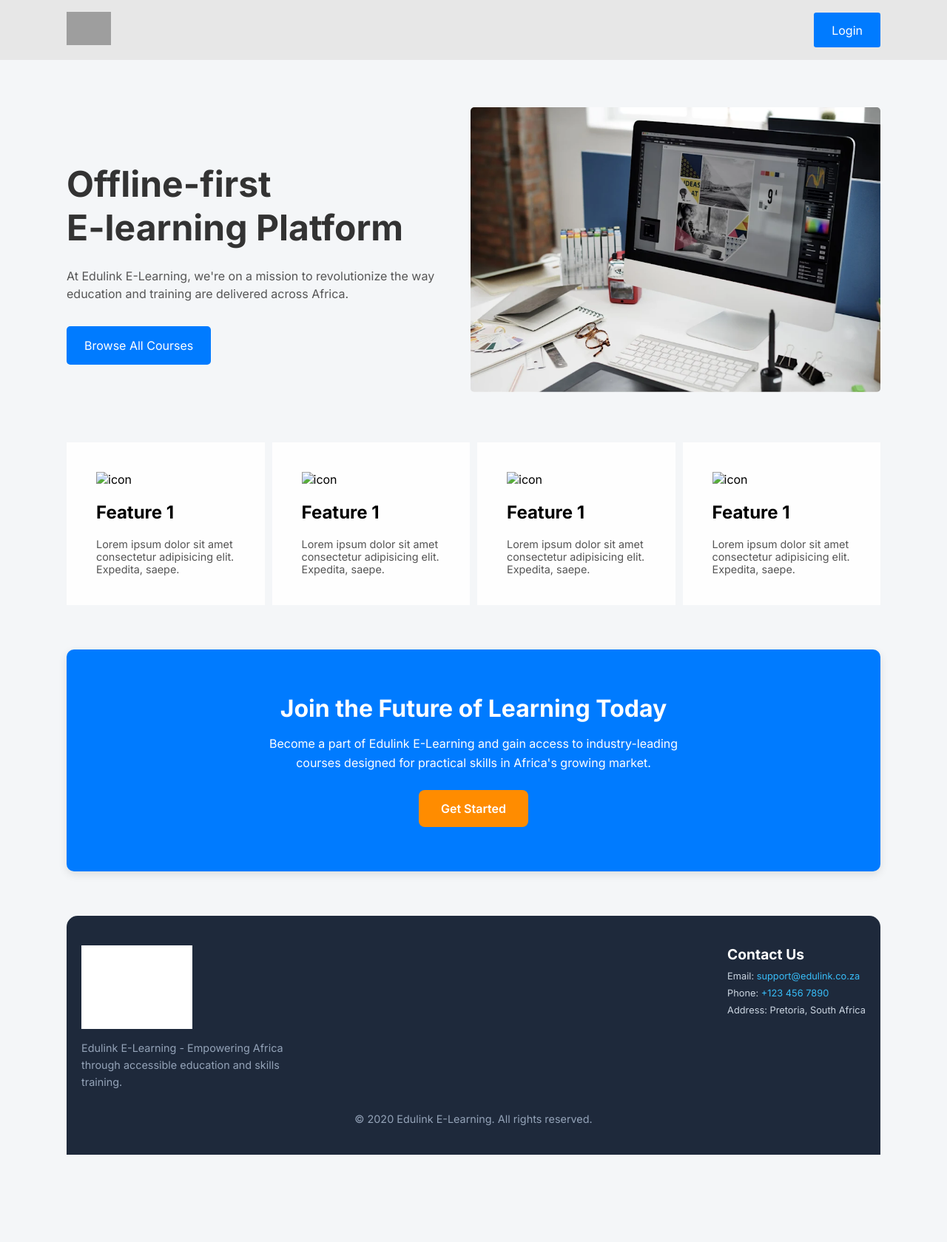
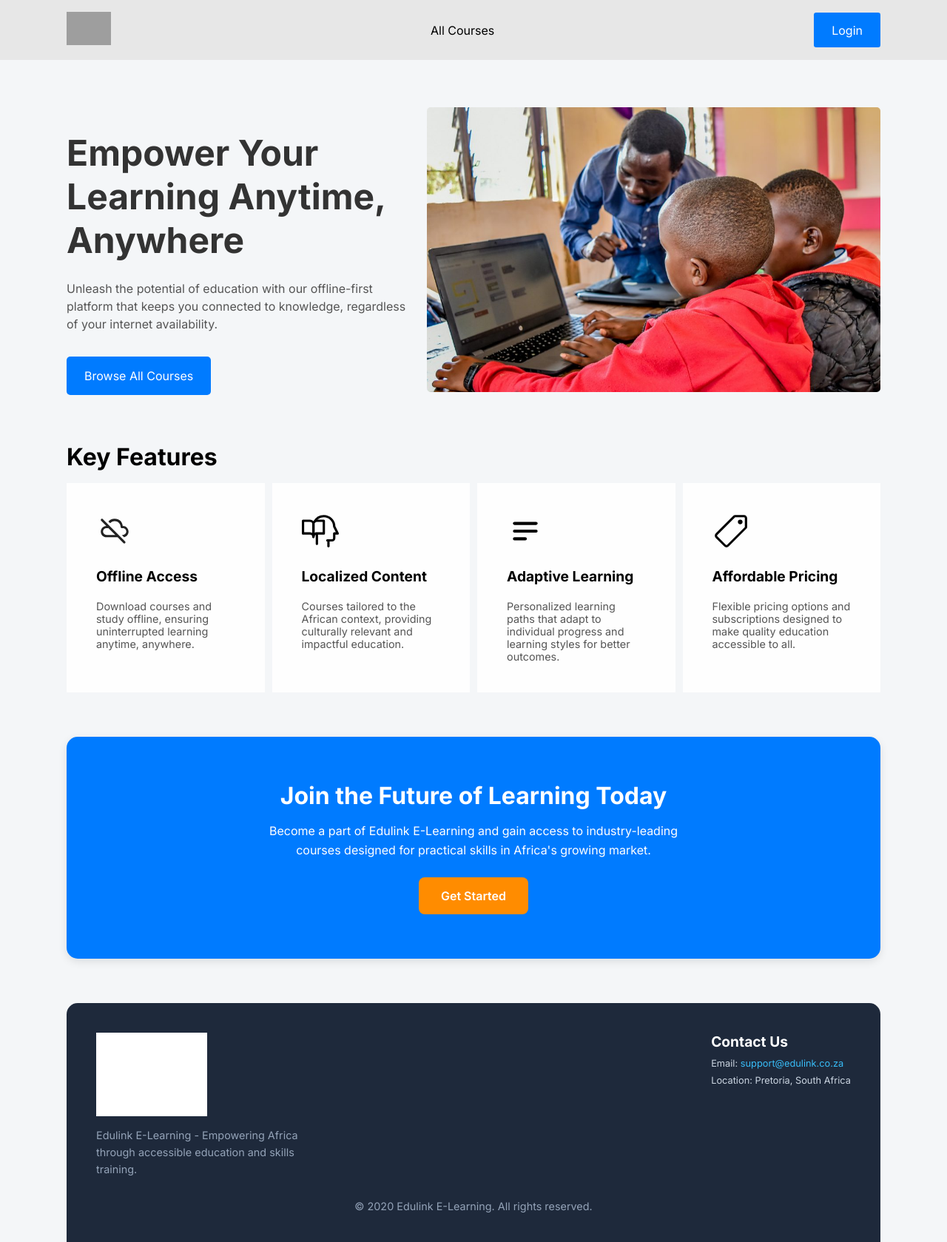
Before and after one commit to Katlego909/edulink_offline_app, a Django app: template core/templates/core/home.html in a window 1280 px wide. Shown: the whole page at 74% size. Before the commit the page ends 1561 px from the top, so only its background shows below. Run offline with Django 5.2, Linux system fonts and the light colour scheme; the template is opened without the code that fills it: most values are stand-ins (such as "Sample title", 1, 10 or a date in 2020); grey boxes are pictures that could not be loaded.

Commit message:
Update to home page

```diff
--- a/core/templates/core/base.html
+++ b/core/templates/core/base.html
@@ -33,17 +33,16 @@
                         <img src="/static/images/logo.svg" class="logo-img" alt="">
                     </a>
                 </div>
-{% comment %}
+
                 <div class="nav-links">
-                        <a href="{% url 'course_list' %}">Courses</a>
-                        <a href="{% url 'course_list' %}">Categories</a>
-                </div> {% endcomment %}
+                        <a href="{% url 'course_list' %}">All Courses</a>
+                </div>
 
                 <div class="buttons">
 
                     {% if request.user.is_authenticated %}
 
-                        <a href="{% url 'profile' %}" class="btn btn-profile">Profile</a>
+                        <a href="{% url 'profile' %}" class="btn btn-courses">Profile</a>
                         <a href="{% url 'logout' %}" class="btn btn-logout">Logout</a>
 
                     {% else %}
--- a/core/templates/core/home.html
+++ b/core/templates/core/home.html
@@ -65,6 +65,18 @@
         line-height: 1.5;
     }
 
+    #features {
+        margin: 40px 0;
+    }
+
+    .feature-heading {
+        font-size: 2rem;
+        margin-bottom: 1rem;
+    }
+
+    .icon {
+        height: 50px;
+    }
 
     .cards-grid {
         display: grid;
@@ -73,10 +85,6 @@
         max-width: 1100px;
         width: 100%;
         margin-bottom: 20px;
-    }
-
-    #features {
-        margin: 40px 0;
     }
 
     .card {
@@ -89,6 +97,7 @@
     }
 
     .card h2 {
+        font-size: 1.2rem;
         margin-bottom: 20px;
     }
 
@@ -103,7 +112,7 @@
         padding: 60px 20px;
         text-align: center;
         margin: 60px 0;
-        border-radius: 10px;
+        border-radius: 15px;
         box-shadow: 0 4px 12px rgba(0, 0, 0, 0.1);
     }
 
@@ -141,7 +150,7 @@
     #footer {
         background-color: #1e293b;
         color: #f1f5f9;
-        padding: 40px 20px;
+        padding: 40px;
         font-size: 1rem;
         margin-bottom: 20px; /* Space below the footer */
         border-radius: 15px 15px 0 0; /* Only top left and right corners */
@@ -243,12 +252,12 @@
 <section id="hero">
     <div class="hero-grid">
         <div class="hero-content">
-            <h1 class="heading" >Offline-first <br> <span>E-learning Platform</span> </h1>
-            <p class="description" >At Edulink E-Learning, we're on a mission to revolutionize the way education and training are delivered across Africa.</p>
+            <h1 class="heading" >Empower Your Learning Anytime, Anywhere</h1>
+            <p class="description" >Unleash the potential of education with our offline-first platform that keeps you connected to knowledge, regardless of your internet availability.</p>
             <a href="/courses/" class="all-courses">Browse All Courses</a>
         </div>
         <div>
-            <img src="/static/images/header.webp" class="hero-image"  alt="">
+            <img src="/static/images/header.jpg" class="hero-image"  alt="">
         </div>
     </div>
 </section>
@@ -257,31 +266,33 @@
 <section id="features">
     <div class="features-grid">
         <div class="feature-content">
+            <h2 class="feature-heading">Key Features</h2>
             <div class="cards-grid">
                 <div class="card">
-                    <img src="" alt="icon" class="icon">
-                    <h2>Feature 1</h2>
-                    <p>Lorem ipsum dolor sit amet consectetur adipisicing elit. Expedita, saepe.</p>
+                    <img src="{% static '/images/icons/offline.svg' %}" alt="Offline Access" class="icon">
+                    <h2>Offline Access</h2>
+                    <p>Download courses and study offline, ensuring uninterrupted learning anytime, anywhere.</p>
                 </div>
                 <div class="card">
-                    <img src="" alt="icon" class="icon">
-                    <h2>Feature 1</h2>
-                    <p>Lorem ipsum dolor sit amet consectetur adipisicing elit. Expedita, saepe.</p>
+                    <img src="{% static 'images/icons/learning.svg' %}" alt="Localized Content" class="icon">
+                    <h2>Localized Content</h2>
+                    <p>Courses tailored to the African context, providing culturally relevant and impactful education.</p>
                 </div>
                 <div class="card">
-                    <img src="" alt="icon" class="icon">
-                    <h2>Feature 1</h2>
-                    <p>Lorem ipsum dolor sit amet consectetur adipisicing elit. Expedita, saepe.</p>
+                    <img src="{% static 'images/icons/content.svg' %}" alt="Adaptive Learning" class="icon">
+                    <h2>Adaptive Learning</h2>
+                    <p>Personalized learning paths that adapt to individual progress and learning styles for better outcomes.</p>
                 </div>
                 <div class="card">
-                    <img src="" alt="icon" class="icon">
-                    <h2>Feature 1</h2>
-                    <p>Lorem ipsum dolor sit amet consectetur adipisicing elit. Expedita, saepe.</p>
+                    <img src="{% static 'images/icons/pricetag.svg' %}" alt="Affordable Pricing" class="icon">
+                    <h2>Affordable Pricing</h2>
+                    <p>Flexible pricing options and subscriptions designed to make quality education accessible to all.</p>
                 </div>
             </div>
         </div>
     </div>
 </section>
+
 
 <section id="cta">
     <div class="cta-content">
@@ -305,8 +316,7 @@
             <div class="footer-contact">
                 <h3>Contact Us</h3>
                 <p>Email: <a href="mailto:support@edulink.com">support@edulink.co.za</a></p>
-                <p>Phone: <a href="tel:+1234567890">+123 456 7890</a></p>
-                <p>Address: Pretoria, South Africa</p>
+                <p>Location: Pretoria, South Africa</p>
             </div>
         </div>
         <p class="footer-bottom">&copy; {{ current_year }} Edulink E-Learning. All rights reserved.</p>
--- a/shared_static/css/styles.css
+++ b/shared_static/css/styles.css
@@ -41,7 +41,7 @@
             display: flex;
             align-items: center;
             justify-content: space-between;
-            gap: 0.5rem;
+            gap: 1rem;
         }
 
         .btn {
```
Also changed, not shown: shared_static/images/header.jpg (added), shared_static/images/icons/content.svg (added), shared_static/images/icons/learning.svg (added), shared_static/images/icons/offline.svg (added), shared_static/images/icons/pricetag.svg (added).
